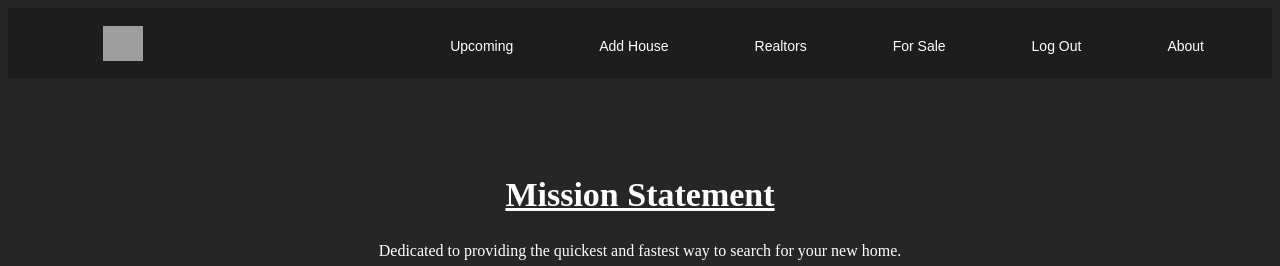
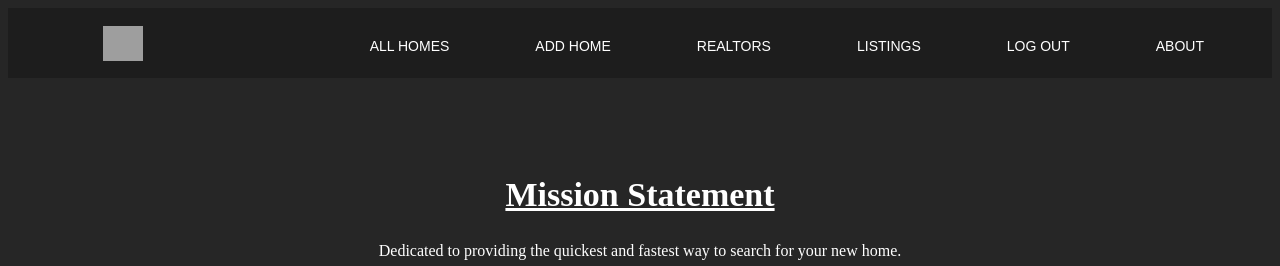
Before and after one commit to RaulL10/estates, a Django app: page /about/ in a window 1280 px wide. Shown: the top 266 px of the page. Run offline with Django 4.2, Linux system fonts and the light colour scheme; the visitor is signed in with stand-in values (Sample User, id 1); grey boxes are pictures that could not be loaded.

Commit message:
home page changes

```diff
--- a/main_app/static/css/style.css
+++ b/main_app/static/css/style.css
@@ -1,5 +1,6 @@
 body {
     background-color: rgb(38, 38, 38);
+    height: 90vh;
 }
 
 /* ----- 'NAV BAR' STYLING BELOW THIS COMMENT ----- */
@@ -92,10 +93,8 @@ li {
 #footer {
     text-align: center;
     color: white;
-    height: 40px;
-    width: 100vw;
-    position: absolute;
-    bottom: 0px;
+    height: 20px;
+    display: flex;
 }
 
 /* ----- 'ABOUT PAGE' STYLING BELOW THIS COMMENT ----- */
--- a/main_app/templates/base.html
+++ b/main_app/templates/base.html
@@ -18,16 +18,16 @@
                 </ul>
                 <ul class="links">
                   {% if user.is_authenticated %}
-                  <li><a href="{% url 'index' %}">Upcoming</a></li>
-                  <li><a href="{% url 'houses_create' %}">Add House</a></li>
-                  <li><a href="{% url 'realtors_index' %}">Realtors</a></li>
-                  <li><a href="{% url 'listings_index' %}">For Sale</a></li>
-                  <li><a href="{% url 'logout' %}">Log Out</a></li>
+                  <li><a href="{% url 'index' %}">ALL HOMES</a></li>
+                  <li><a href="{% url 'houses_create' %}">ADD HOME</a></li>
+                  <li><a href="{% url 'realtors_index' %}">REALTORS</a></li>
+                  <li><a href="{% url 'listings_index' %}">LISTINGS</a></li>
+                  <li><a href="{% url 'logout' %}">LOG OUT</a></li>
                   {% else %}
-                  <li><a href="{% url 'signup' %}">Sign Up</a></li>
-                  <li><a href="{% url 'login' %}">Log In</a></li>
+                  <li><a href="{% url 'signup' %}">SIGN UP</a></li>
+                  <li><a href="{% url 'login' %}">LOG IN</a></li>
                   {% endif %}
-                  <li><a href="{% url 'about' %}">About</a></li>
+                  <li><a href="{% url 'about' %}">ABOUT</a></li>
                 </ul>
             </div>
         </nav>
@@ -36,8 +36,8 @@
         {% block content %}
         {% endblock %}
     </main>
-  	<footer>
-       <div id="footer">All Rights Reserved, &copy; 2022 Houses &nbsp;</div>
-    </footer>
 </body>
+<footer>
+    <div id="footer">All Rights Reserved, &copy; 2022 Houses &nbsp;</div>
+</footer>
 </html>
```
